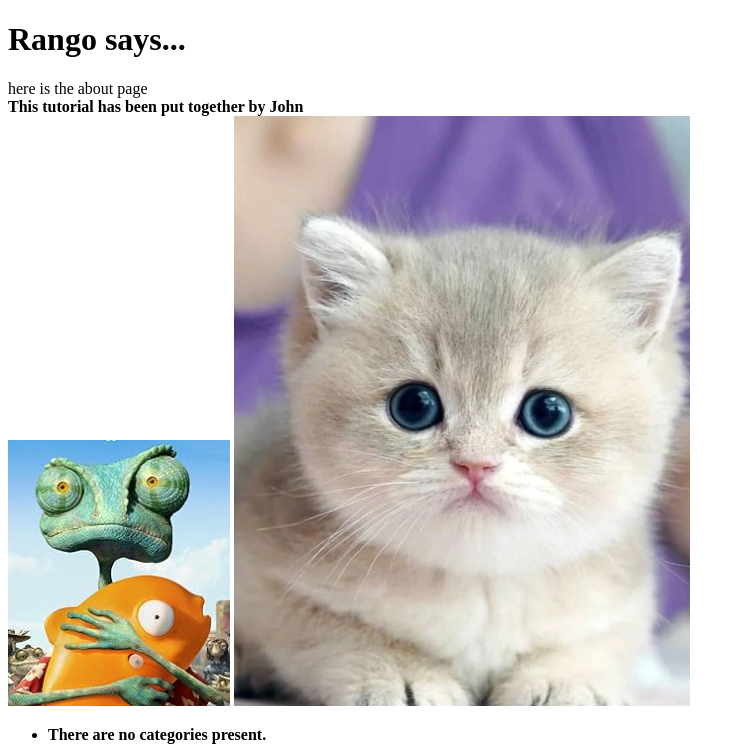
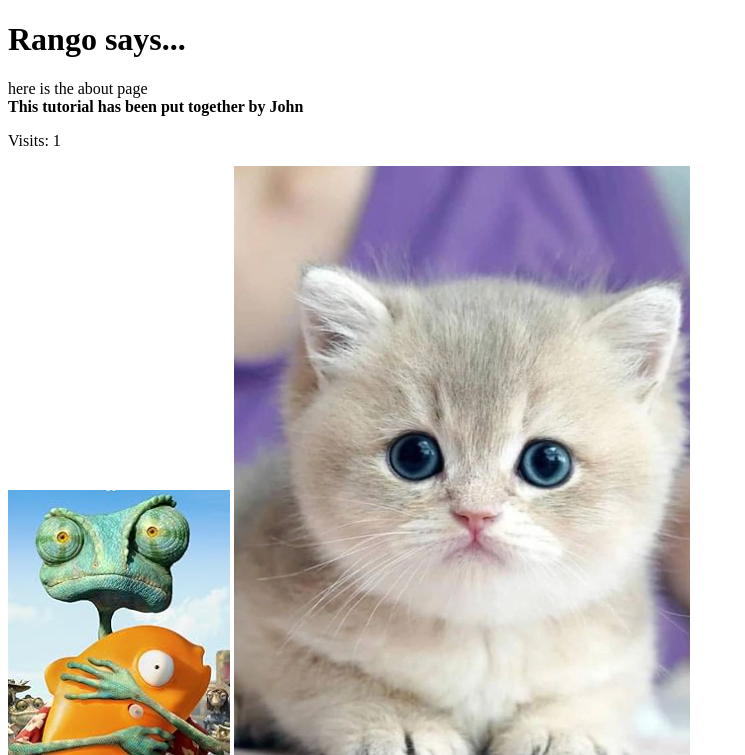
Before and after one commit to JPW14/tango_with_django_project, a Django app: page /rango/about/ in a window 1280 px wide. Shown: the top 755 px of the page, without its empty margins (0-745 px from the left). Run offline with Django 3.2, Linux system fonts and the light colour scheme; data that the repository does not hold is empty.

Commit message:
Chapter 10: Cookies

```diff
--- a/rango/views.py
+++ b/rango/views.py
@@ -5,6 +5,25 @@ from rango.forms import CategoryForm, PageForm, UserForm, UserProfileForm
 from django.urls import reverse
 from django.contrib.auth import authenticate, login, logout
 from django.contrib.auth.decorators import login_required
+from datetime import datetime
+
+def get_server_side_cookie(request, cookie, default_val=None):
+    val = request.session.get(cookie)
+    if not val:
+        val = default_val
+    return val
+
+def visitor_cookie_handler(request):
+    visits = int(get_server_side_cookie(request, 'visits', '1'))
+    last_visit_cookie = get_server_side_cookie(request, 'last_visit', str(datetime.now()))
+    last_visit_time = datetime.strptime(last_visit_cookie[:-7], '%Y-%m-%d %H:%M:%S')
+
+    if (datetime.now() - last_visit_time).days > 0:
+        visits = visits + 1
+        request.session['last_visit'] = str(datetime.now())
+    else:
+        request.session['last_visit'] = last_visit_cookie
+    request.session['visits'] = visits
 
 def index(request):
     category_list = Category.objects.order_by('-likes')[:5]
@@ -14,10 +33,15 @@ def index(request):
     context_dict['boldmessage'] = 'Crunchy, creamy, cookie, candy, cupcake!'
     context_dict['categories'] = category_list
     context_dict['pages'] = page_list
+
+    visitor_cookie_handler(request)
+
     return render(request, 'rango/index.html', context=context_dict)
 
 def about(request):
+    visitor_cookie_handler(request)
     context_dict = {'boldmessage': 'This tutorial has been put together by John'}
+    context_dict['visits'] = request.session['visits']
     return render(request, 'rango/about.html', context=context_dict)
 
 def show_category(request, category_name_slug):
--- a/templates/rango/about.html
+++ b/templates/rango/about.html
@@ -10,6 +10,7 @@
     <div>
         here is the about page <br />
         <strong> {{ boldmessage }}</strong><br />
+        <p>Visits: {{ visits }}</p>
     </div>
 
     <div>
```
